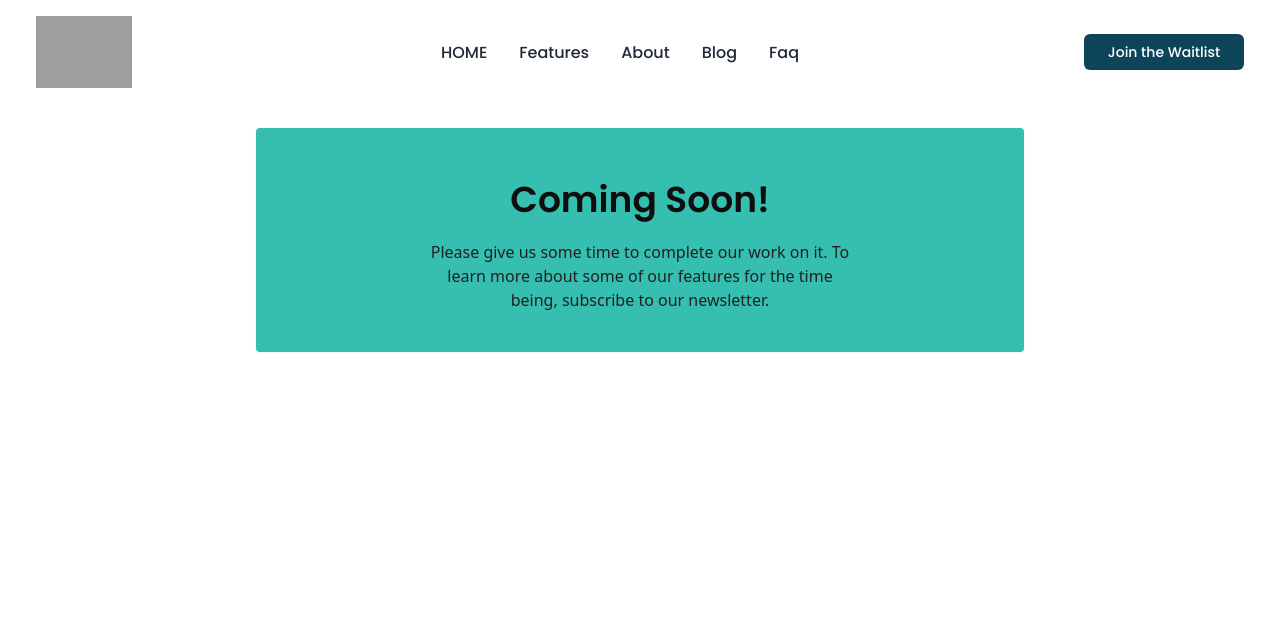
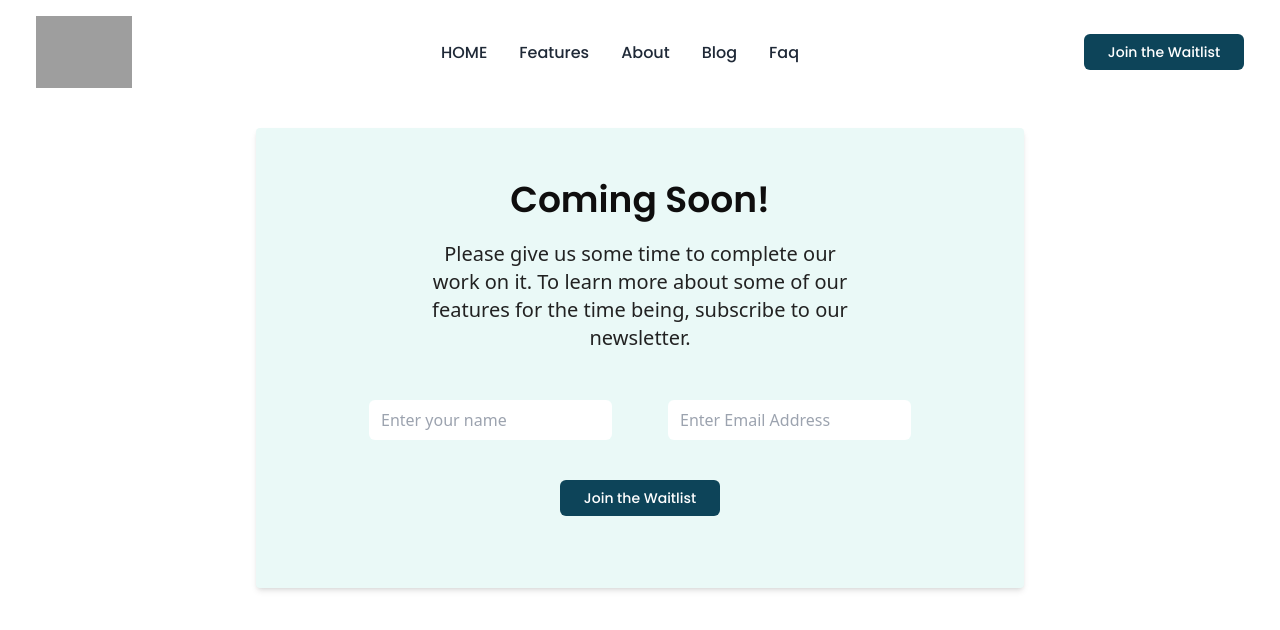
Before and after one commit to NOUNITE/nounite-frontend, a React (Vite) app: page /waitlist in a window 1280 px wide. Shown: the top 630 px of the page. Built offline with nearby package versions, Linux system fonts and the light colour scheme; grey boxes are pictures that could not be loaded.

Commit message:
feature: Added the waitlist

```diff
--- a/src/components/atoms/Input.tsx
+++ b/src/components/atoms/Input.tsx
@@ -13,15 +13,9 @@ interface InputInterface{
 
 const Input = ({type,placeholder,label,icon,onChange,defaultValue, className}:InputInterface) => {
   return (
-    <div className='my-8 p-3 ring-1 ring-primary relative'>
-        <label className='absolute text-white px-1 font-bold bg-dark text-sm -top-3' htmlFor="">{label}</label>
-        <div className="flex items-center justify-between">
-            <input onChange={onChange} id={label} name={label} type={type} defaultValue={defaultValue} className={className} placeholder={placeholder} />
-            <span>
-                {icon}
-            </span>
+        <div className="flex items-center justify-between ">
+            <input onChange={onChange} id={label} name={label} type={type} defaultValue={defaultValue} className={"w-full outline-none bg-white text-black h-10 pl-3 rounded-md font-normal bg-clip-padding transition ease-in-out  focus:outline-none"||className} placeholder={placeholder} />
         </div>
-    </div>
   )
 }
 
--- a/src/components/waitlist/Waitlist.jsx
+++ b/src/components/waitlist/Waitlist.jsx
@@ -1,20 +1,44 @@
 import DefaultLayout from "../../layout/DefaultLayout";
+import Input from "../atoms/Input";
+import { useState } from "react";
 
 const Waitlist = () => {
+  const[email,setEmail] = useState("");
+  const[name,setName] = useState("");
   return (
     <DefaultLayout >
       <div className="my-32 flex justify-center items-center w-full">
-        <div className="flex flex-col justify-center items-center p-8 bg-primary w-[60%] shadow-sm rounded">
-          <h2 className="text-4xl text-textHover font-poppins font-semibold py-5 ">
+        <div className="flex flex-col justify-center items-center p-8 bg-primary bg-opacity-10 w-[80%] lg:w-[60%] shadow-md rounded">
+          <h2 className="text-2xl lg:text-4xl text-textHover font-poppins font-semibold py-5 ">
             Coming Soon!
           </h2>
-          <p className="text-center text-paragraphColor text-md pb-2 w-[60%]">
+          <p className="text-center text-paragraphColor text-sm md:text-lg lg:text-xl pb-2 lg:w-[60%]">
             Please give us some time to complete our work on it.
             To learn more about some of our features for the time being,
             subscribe to our newsletter.
           </p>
-          <form onSubmit={(e) => { e.preventDefault; }} action="">
+          <form onSubmit={(e) => { e.preventDefault; }} action="" className="pt-10">
+            <div className="flex flex-col md:flex-row justify-center items-center gap-6 lg:gap-14">
 
+              <Input
+                type="text"
+                placeholder="Enter your name"
+                defaultValue={name}
+                onChange= {(e) => setName(e.target.value)}
+              />
+
+              <Input
+                type="email"
+                placeholder="Enter Email Address"
+                defaultValue={email}
+                onChange= {(e) => setEmail(e.target.value)}
+              />
+            </div>
+            <div className="flex justify-center items-center py-10">
+              <button className="block bg-btnColor text-white w-[10rem]  px-2 py-2 rounded-md font-poppins font-medium text-base md:text-sm">
+                Join the Waitlist
+              </button>
+            </div>
           </form>
         </div>
       </div>
--- a/tailwind.config.cjs
+++ b/tailwind.config.cjs
@@ -22,7 +22,7 @@ module.exports = {
         textHover: "#0F0E0E",
         btnColor: "#0D4459",
         primary: "#36BEB0",
-        paragraphColor: "#212121"
+        paragraphColor: "#222"
       }
     }
   },
```
